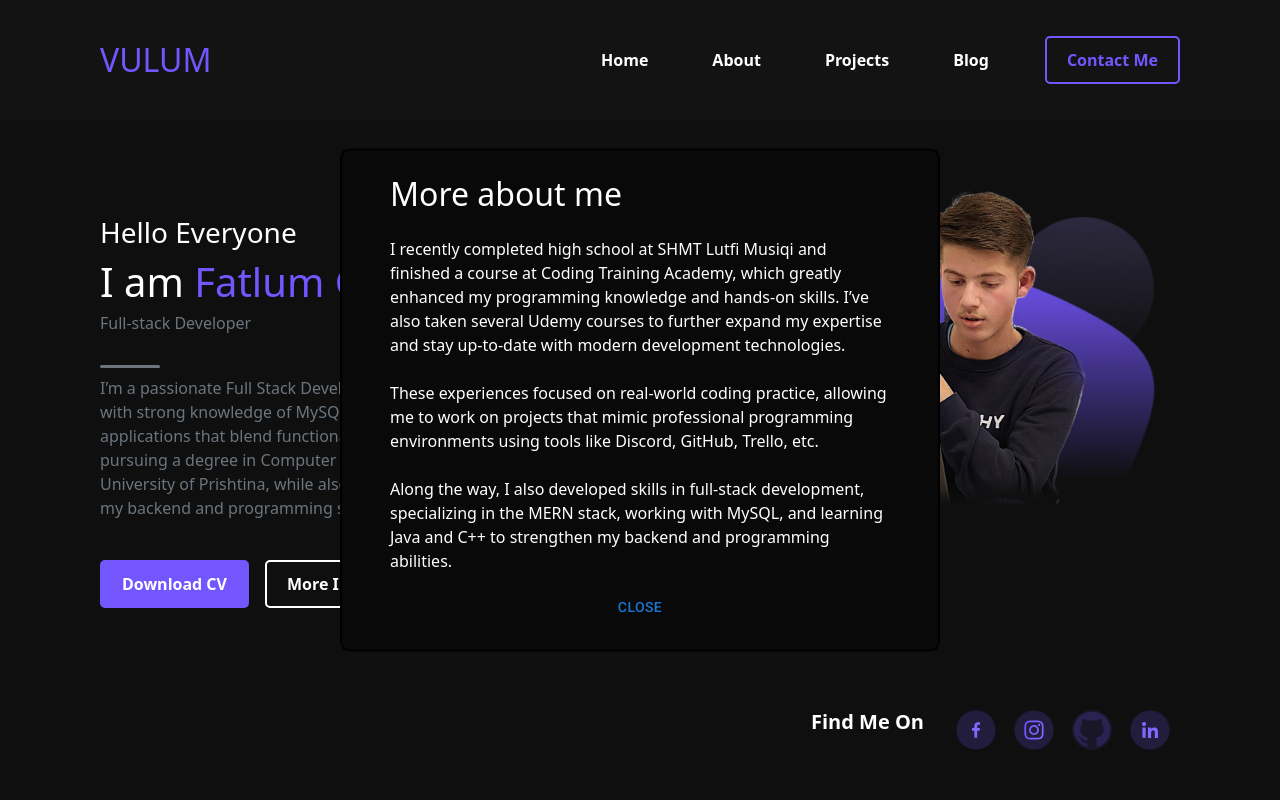
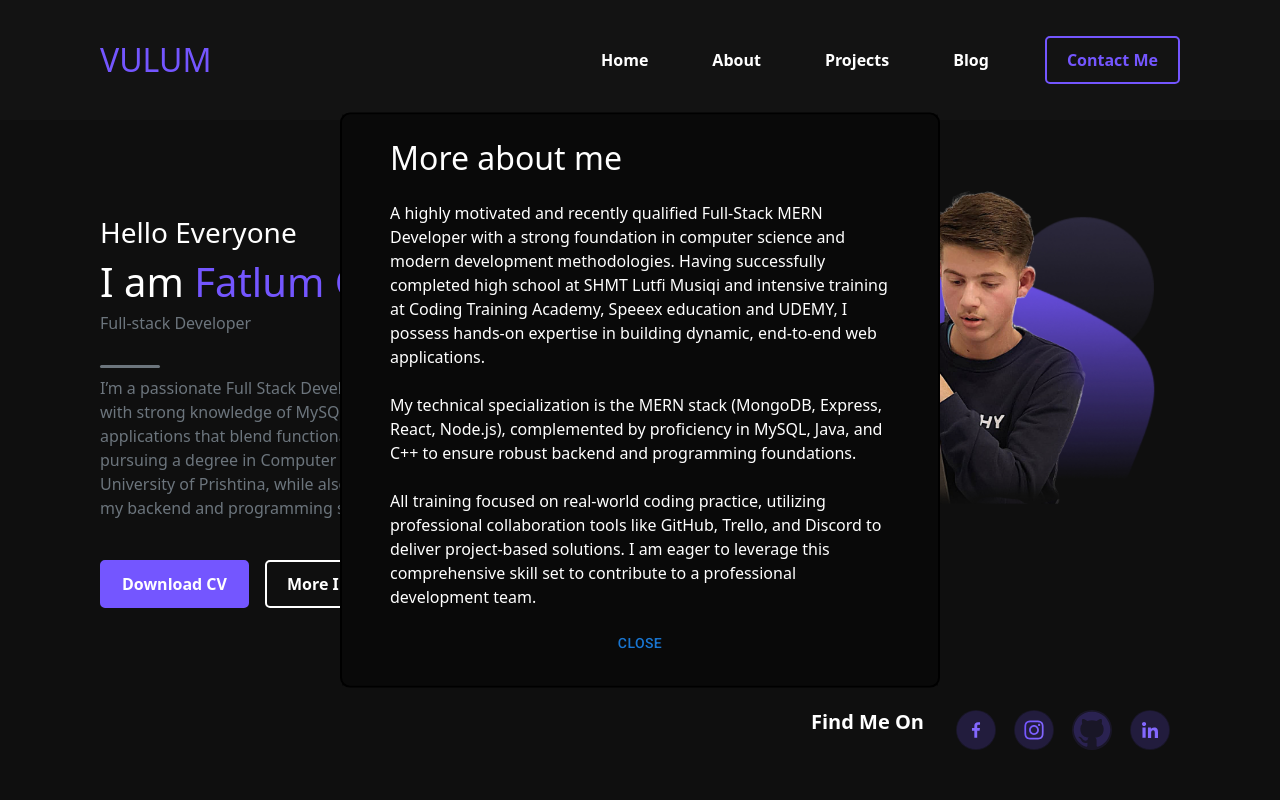
Before and after one commit to FatlumG/Portofolio, a React (Vite) app in the folder my-portofolio/: page / in a window 1280 px wide. Both pictures are taken after a click on the button "More Info". Shown: the top 800 px of the page. Built offline with nearby package versions, Linux system fonts and the light colour scheme; a web font is replaced by a local one.

Commit message:
Added new cv

```diff
--- a/my-portofolio/src/components/Hero.jsx
+++ b/my-portofolio/src/components/Hero.jsx
@@ -7,9 +7,8 @@ import facebook from "../assets/icons/facebook.svg";
 import instagram from "../assets/icons/instagram.svg";
 import github from "../assets/icons/githubIcon.svg";
 import linkedin from "../assets/icons/linkedin.svg";
-import cv from "../assets/downloads/Fatlum Gërxhaliu Cv.pdf";
+import cv from "../assets/downloads/Fatlum Resume.pdf";
 import heroImage from "../assets/images/heroImage.jpg";
-import Image from "./Image";
 import "../styles/components/hero.css";
 
 function Hero() {
@@ -60,23 +59,25 @@ function Hero() {
                 More about me
               </h2>
               <p id="parent-modal-description">
-                I recently completed high school at SHMT Lutfi Musiqi and
-                finished a course at Coding Training Academy, which greatly
-                enhanced my programming knowledge and hands-on skills. I’ve also
-                taken several Udemy courses to further expand my expertise and
-                stay up-to-date with modern development technologies.
+                A highly motivated and recently qualified Full-Stack MERN
+                Developer with a strong foundation in computer science and
+                modern development methodologies. Having successfully completed
+                high school at SHMT Lutfi Musiqi and intensive training at
+                Coding Training Academy, Speeex education and UDEMY, I possess
+                hands-on expertise in building dynamic, end-to-end web
+                applications.
                 <br />
                 <br />
-                These experiences focused on real-world coding practice,
-                allowing me to work on projects that mimic professional
-                programming environments using tools like Discord, GitHub,
-                Trello, etc.
+                My technical specialization is the MERN stack (MongoDB, Express,
+                React, Node.js), complemented by proficiency in MySQL, Java, and
+                C++ to ensure robust backend and programming foundations.
                 <br />
                 <br />
-                Along the way, I also developed skills in full-stack
-                development, specializing in the MERN stack, working with MySQL,
-                and learning Java and C++ to strengthen my backend and
-                programming abilities.
+                All training focused on real-world coding practice, utilizing
+                professional collaboration tools like GitHub, Trello, and
+                Discord to deliver project-based solutions. I am eager to
+                leverage this comprehensive skill set to contribute to a
+                professional development team.
               </p>
               <Button onClick={handleClose}>Close</Button>
             </Box>
--- a/my-portofolio/src/components/Image.jsx
+++ b/my-portofolio/src/components/Image.jsx
@@ -1,13 +1,13 @@
-import developer from "../assets/images/developer.jpg";
-import rectangle from "../assets/vectors/rectangleBg.png";
-import circle from "../assets/vectors/circle.png";
-import circleStroke from "../assets/vectors/circleStroke.png";
+// import developer from "../assets/images/developer.jpg";
+// import rectangle from "../assets/vectors/rectangleBg.png";
+// import circle from "../assets/vectors/circle.png";
+// import circleStroke from "../assets/vectors/circleStroke.png";
 import "../styles/components/image.css";
 
 function Image() {
   return (
     <div className="image-layout relative">
-      <img src={developer} alt="Developer" className="image dev absolute" />
+      {/* <img src={developer} alt="Developer" className="image dev absolute" /> */}
       {/* <img src={rectangle} alt="rectangle" className="image absolute" /> */}
       {/* <img src={circle} alt="circle" className="image absolute" /> */}
       {/* <img src={circleStroke} alt="circleStroke" className="image absolute" /> */}
```
Also changed, not shown: 2 other files (tests, documents, lock files or other folders).
